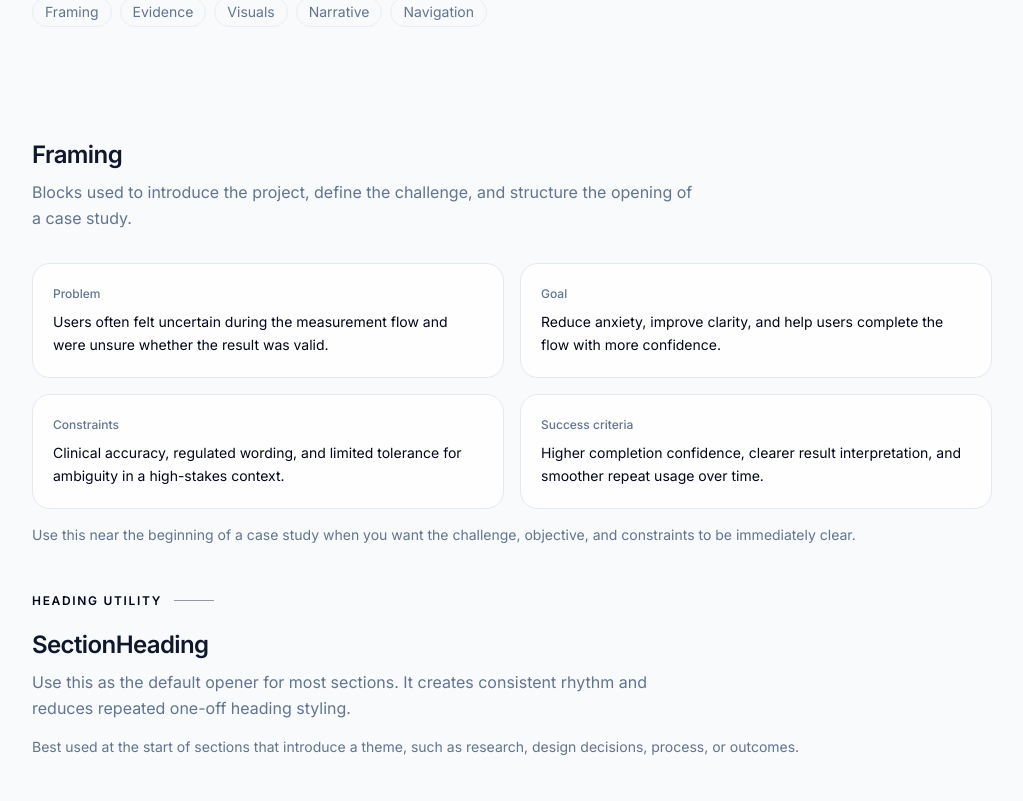
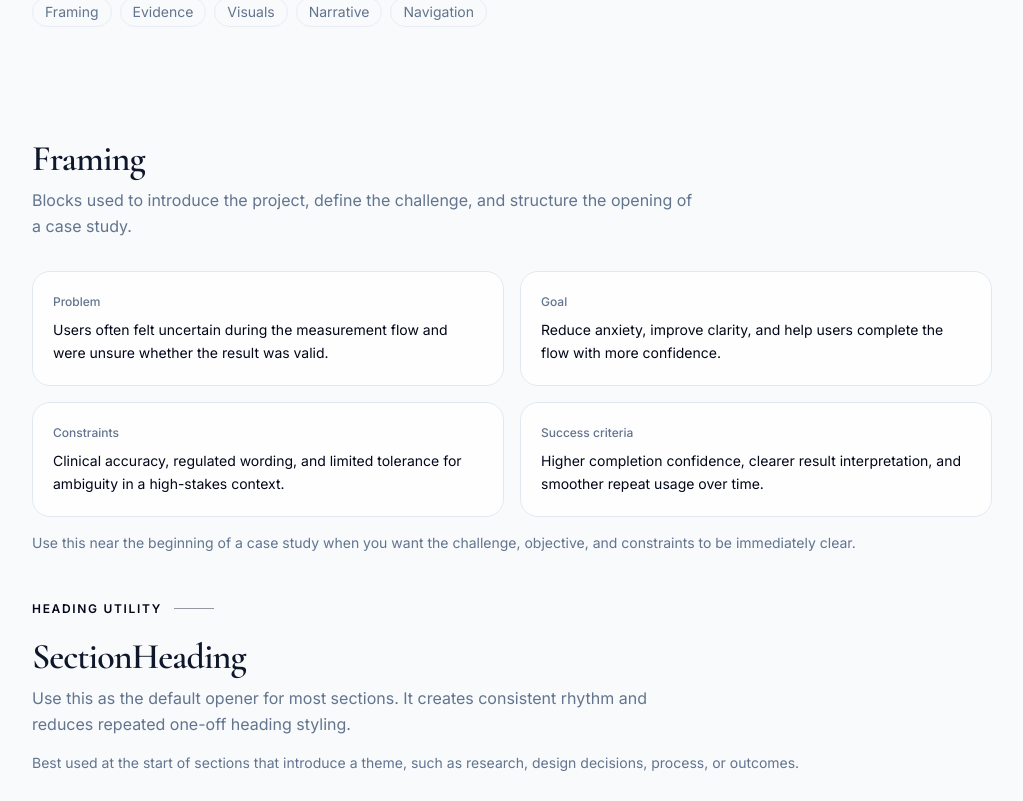
Before and after one commit to shkyb/shkyb.github.io, a React (Vite) app: page /projects/blocks in a window 1280 px wide. Shown: the part 1419-2220 px from the top of the page, without its empty margins (128-1151 px from the left). Built offline with nearby package versions, Linux system fonts and the light colour scheme.

Commit message:
headings in serif

```diff
--- a/src/components/case/blocks/PullQuote.jsx
+++ b/src/components/case/blocks/PullQuote.jsx
@@ -45,7 +45,7 @@ export function PullQuote({
         {showMark ? (
           <div
             className={cn(
-              "mb-3 text-4xl leading-none text-muted-foreground/50",
+              "mb-3 font-serif text-6xl leading-none text-muted-foreground/40",
               isCenter ? "text-center" : "text-left"
             )}
             aria-hidden="true"
@@ -57,7 +57,7 @@ export function PullQuote({
         <Prose>
           <blockquote
             className={cn(
-              "m-0 border-l-0 pl-0 font-medium tracking-tight",
+              "m-0 border-l-0 pl-0 font-serif italic font-medium tracking-normal",
               size === "md"
                 ? "text-xl leading-snug md:text-2xl"
                 : "text-2xl leading-snug md:text-4xl",
--- a/src/components/case/blocks/SectionHeading.jsx
+++ b/src/components/case/blocks/SectionHeading.jsx
@@ -55,7 +55,7 @@ export function SectionHeading({
             {size === "lg" ? (
               <h2 className={cn(isCenter ? "mx-auto" : null)}>{title}</h2>
             ) : (
-              <h2 className={cn("text-2xl font-semibold tracking-tight", isCenter ? "mx-auto" : null)}>
+              <h2 className={cn("font-serif text-3xl font-semibold tracking-tight", isCenter ? "mx-auto" : null)}>
                 {title}
               </h2>
             )}
--- a/src/components/case/layout/Prose.jsx
+++ b/src/components/case/layout/Prose.jsx
@@ -4,7 +4,7 @@ export function Prose({ children, className }) {
   return (
     <div
       className={cn(
-        "prose prose-slate max-w-none prose-p:leading-relaxed prose-a:font-medium prose-a:no-underline hover:prose-a:underline",
+        "prose prose-slate max-w-none prose-headings:font-serif prose-headings:font-semibold prose-headings:tracking-tight prose-h2:text-4xl prose-h3:text-2xl prose-p:leading-relaxed prose-a:font-medium prose-a:no-underline hover:prose-a:underline",
         className
       )}
     >
```
